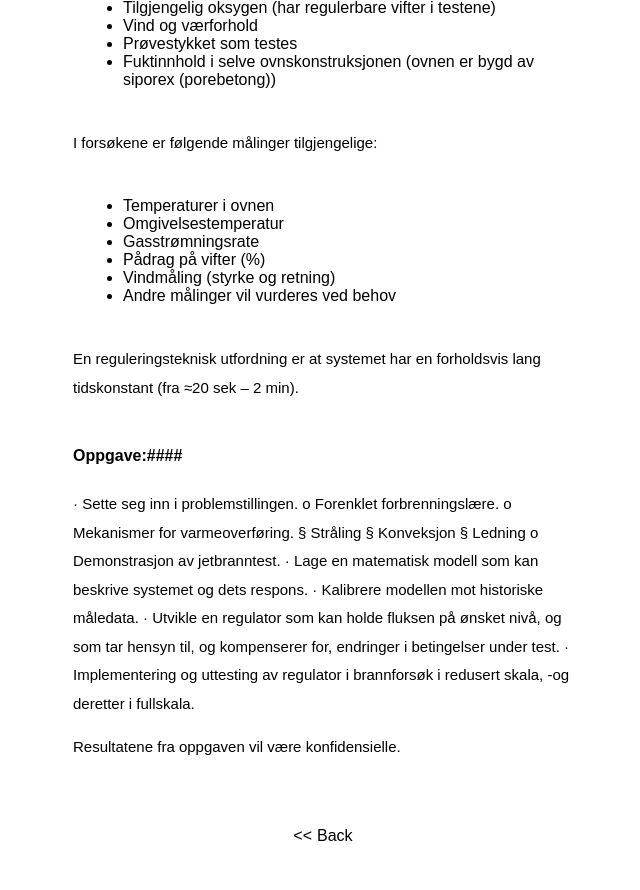
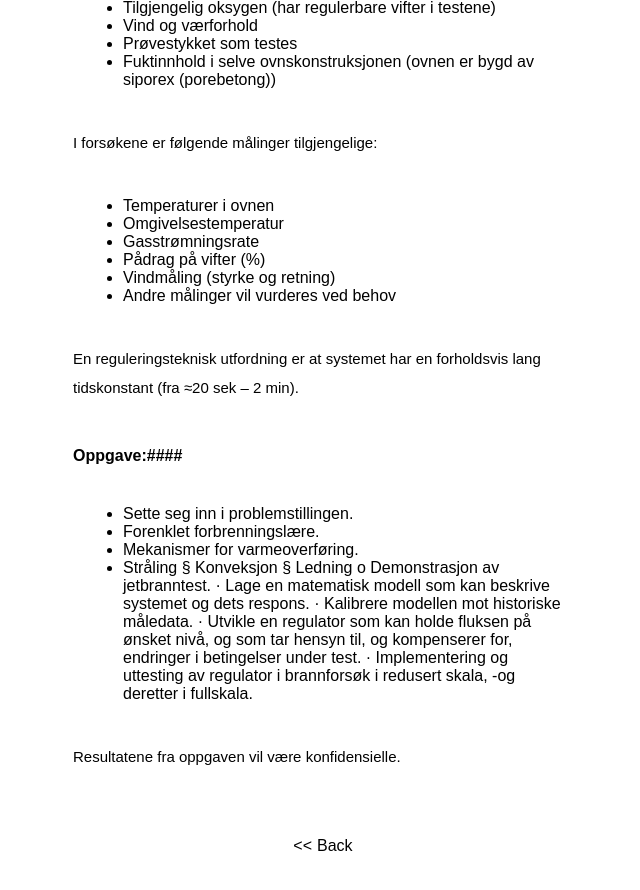
Before and after one commit to gravdahl-master/gravdahl-master.github.io, a Jekyll site: the page built from _posts/2015-12-05-regulating-heat-flux.md, in a window 1280 px wide and 900 px high, scrolled down 1588 px. Shown: the top 890 px of the window, without its empty margins (317-957 px from the left). Built offline with Jekyll 4.4.1, drawn with Linux system fonts in a browser that asks for light colours; some web fonts are replaced.

```diff
--- a/_posts/2015-12-05-regulating-heat-flux.md
+++ b/_posts/2015-12-05-regulating-heat-flux.md
@@ -37,10 +37,10 @@ En reguleringsteknisk utfordning er at systemet har en forholdsvis lang tidskons
 
 
 ####Oppgave:####
-·         Sette seg inn i problemstillingen.
-o   Forenklet forbrenningslære.
-o   Mekanismer for varmeoverføring.
-§  Stråling
+* Sette seg inn i problemstillingen.
++ Forenklet forbrenningslære.
++ Mekanismer for varmeoverføring.
++ Stråling
 §  Konveksjon
 §  Ledning
 o   Demonstrasjon av jetbranntest.
```
